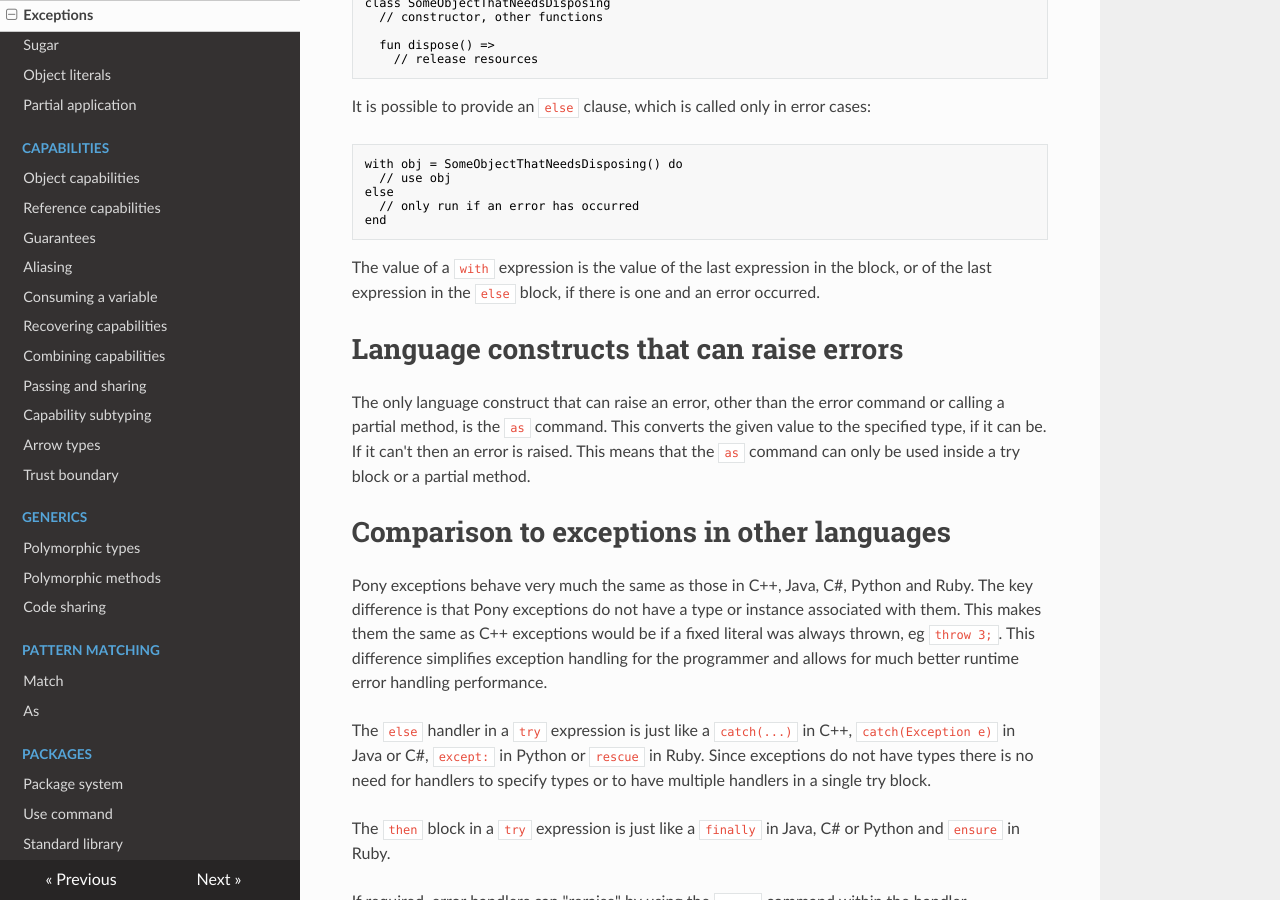
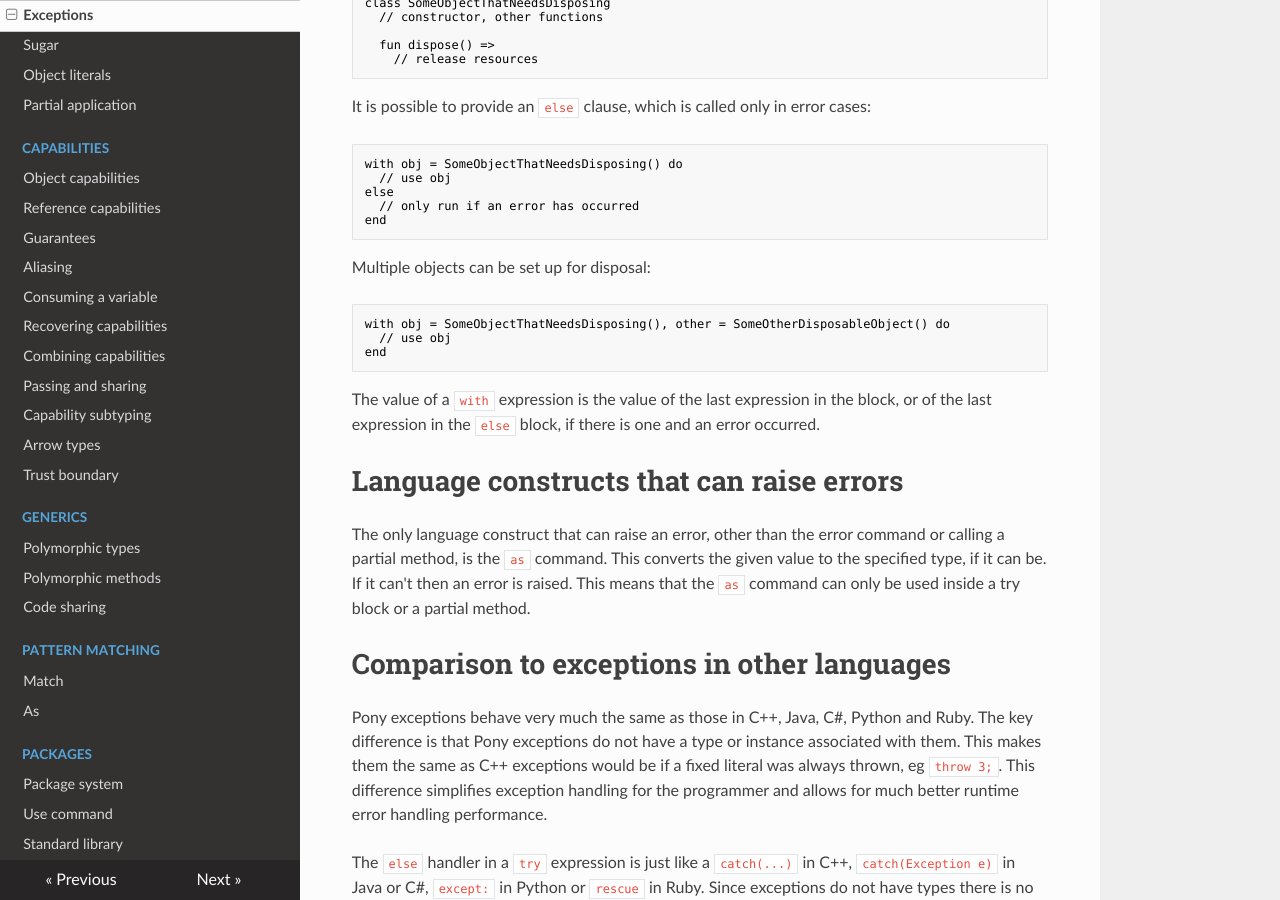
Before and after one commit to ponylang/pony-tutorial, an MkDocs documentation site: the page built from docs/expressions/exceptions.md, in a window 1280 px wide and 900 px high, scrolled down 2727 px. Built offline with MkDocs 1.6.1, drawn with Linux system fonts in a browser that asks for light colours; nearby versions of some CDN libraries; old or Windows-style settings are respelled for this version of MkDocs.

Commit message:
`with` can dispose of multiple objects

````diff
--- a/docs/expressions/exceptions.md
+++ b/docs/expressions/exceptions.md
@@ -108,6 +108,14 @@ else
 end
 ```
 
+Multiple objects can be set up for disposal:
+
+```pony
+with obj = SomeObjectThatNeedsDisposing(), other = SomeOtherDisposableObject() do
+  // use obj
+end
+```
+
 The value of a `with` expression is the value of the last expression in the block, or of the last expression in the `else` block, if there is one and an error occurred.
 
 # Language constructs that can raise errors
````
